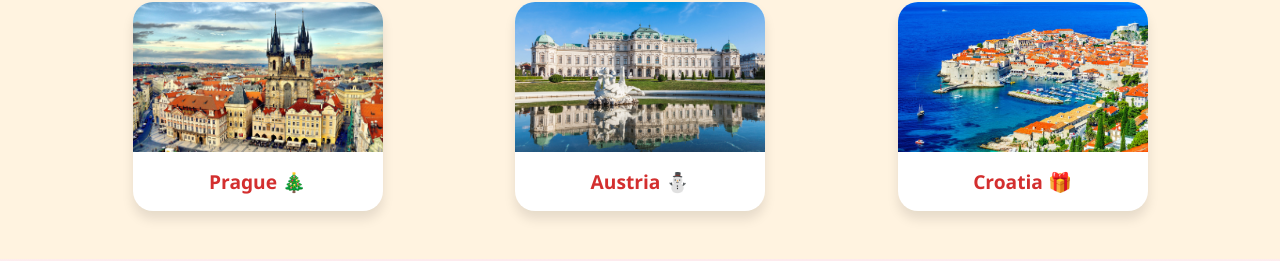
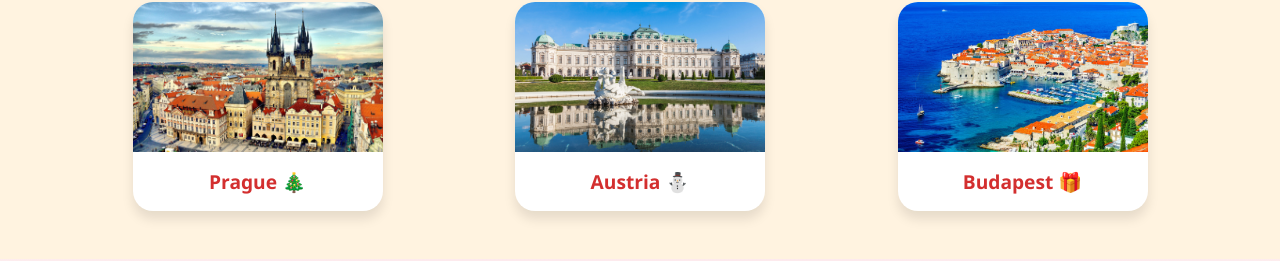
Before and after one commit to neha2099/europe, a React (Create React App) app: page /europe/ in a window 1280 px wide. Shown: the part 1083-1344 px from the top of the page. Built offline with nearby package versions, Linux system fonts and the light colour scheme.

Commit message:
home.jsx

```diff
--- a/src/components/home.jsx
+++ b/src/components/home.jsx
@@ -103,7 +103,7 @@ const lights = Array.from({ length: 20 }, (_, i) => (
           </Link>
           <Link to="/Croatia" className="category-card christmas-card">
             <img src={Img3} alt="Croatia" />
-            <span>Croatia 🎁</span>
+            <span>Budapest 🎁</span>
           </Link>
         </div>
       </section>
```
